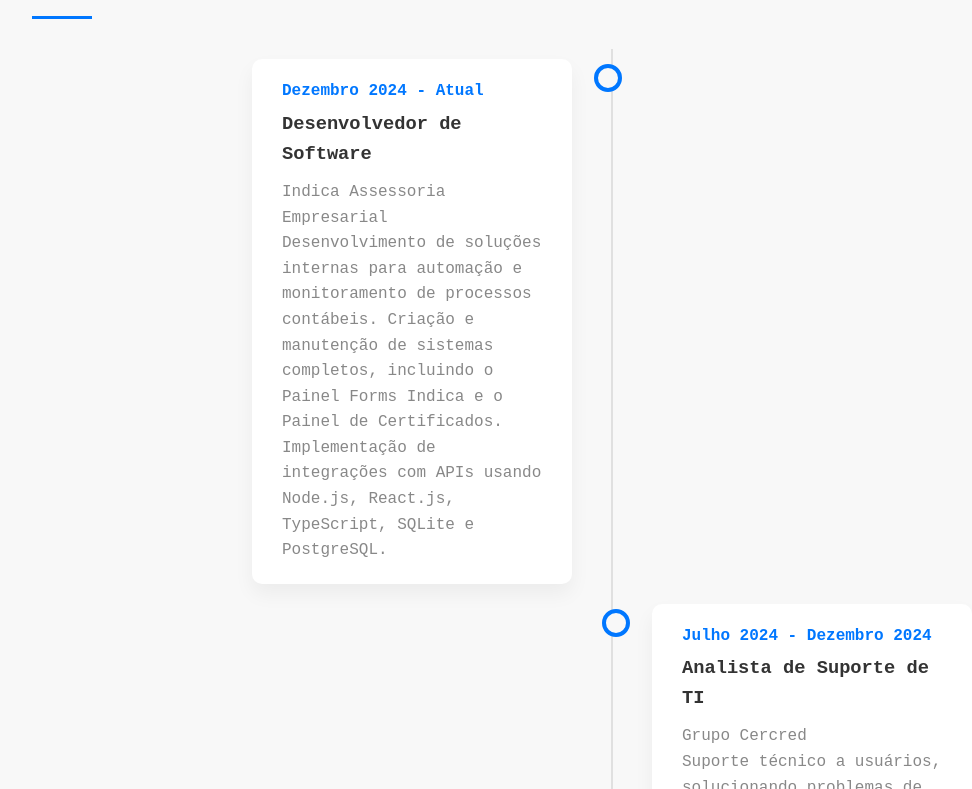
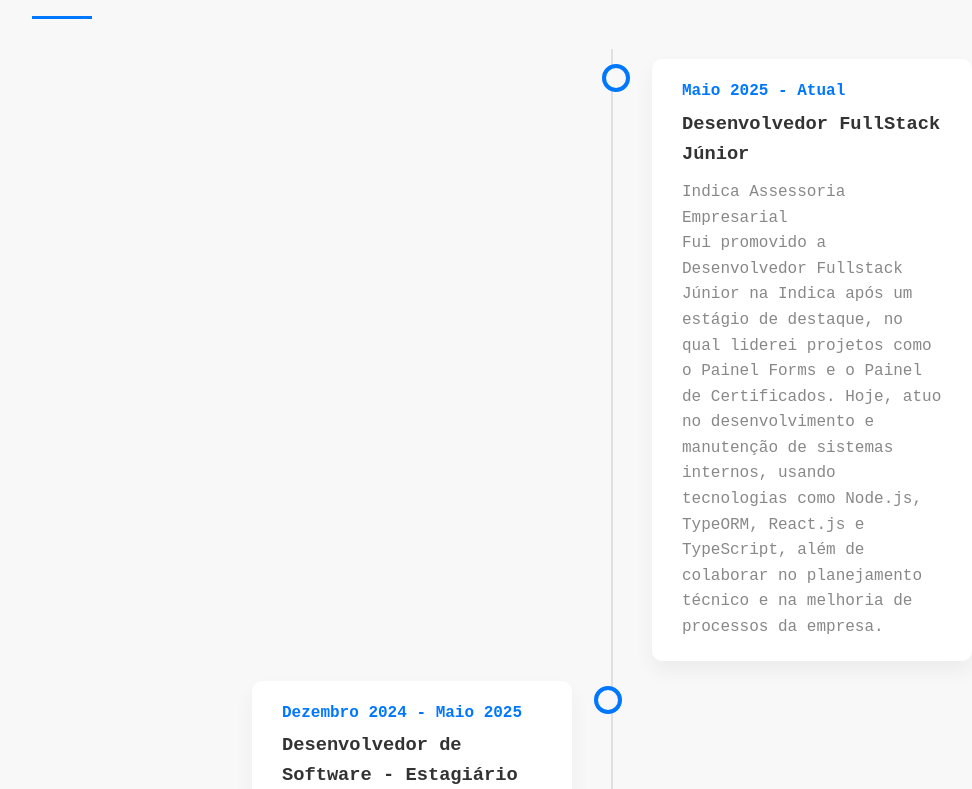
Before and after one commit to gabrielnogueiraz/Portfolio, a React (Create React App) app: page / in a window 1280 px wide. Shown: the part 2431-3220 px from the top of the page, without its empty margins (28-1000 px from the left). Built offline with nearby package versions, Linux system fonts and the light colour scheme.

Commit message:
Atualiza dados de experiência profissional, corrigindo cargos e períodos

```diff
--- a/src/components/Experience/index.tsx
+++ b/src/components/Experience/index.tsx
@@ -21,15 +21,24 @@ interface ExperienceItem {
 const experienceData: ExperienceItem[] = [
   {
     id: 1,
-    position: "Desenvolvedor de Software",
+    position: "Desenvolvedor FullStack Júnior",
     company: "Indica Assessoria Empresarial",
-    period: "Dezembro 2024 - Atual",
+    period: "Maio 2025 - Atual",
+    description:
+      "Fui promovido a Desenvolvedor Fullstack Júnior na Indica após um estágio de destaque, no qual liderei projetos como o Painel Forms e o Painel de Certificados. Hoje, atuo no desenvolvimento e manutenção de sistemas internos, usando tecnologias como Node.js, TypeORM, React.js e TypeScript, além de colaborar no planejamento técnico e na melhoria de processos da empresa.",
+    side: "right",
+  },
+  {
+    id: 2,
+    position: "Desenvolvedor de Software - Estagiário",
+    company: "Indica Assessoria Empresarial",
+    period: "Dezembro 2024 - Maio 2025",
     description:
       "Desenvolvimento de soluções internas para automação e monitoramento de processos contábeis. Criação e manutenção de sistemas completos, incluindo o Painel Forms Indica e o Painel de Certificados. Implementação de integrações com APIs usando Node.js, React.js, TypeScript, SQLite e PostgreSQL.",
     side: "left",
   },
   {
-    id: 2,
+    id: 3,
     position: "Analista de Suporte de TI",
     company: "Grupo Cercred",
     period: "Julho 2024 - Dezembro 2024",
@@ -38,7 +47,7 @@ const experienceData: ExperienceItem[] = [
     side: "right",
   },
   {
-    id: 3,
+    id: 4,
     position: "Analista de Contratos",
     company: "Grupo Cercred",
     period: "Março 2024 - Julho 2024",
```
